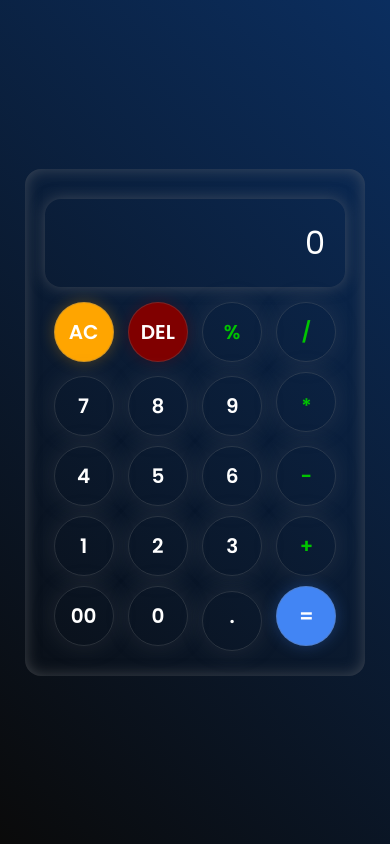
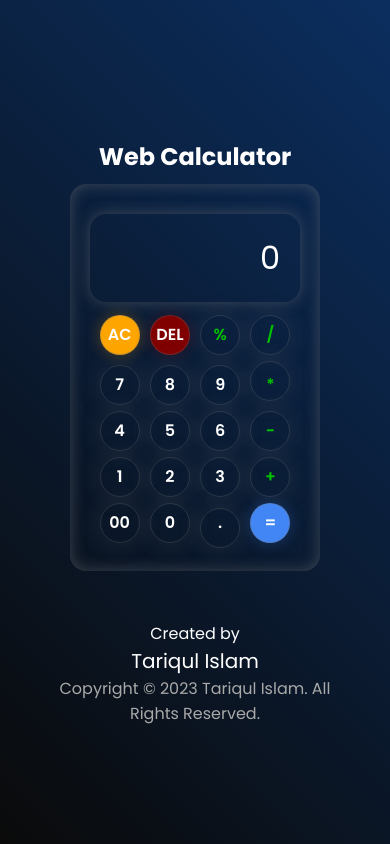
Before and after one commit to abrartariqulislam/Calculator, a plain HTML site: page index.html in a window 390 px wide. Drawn offline with Linux system fonts and the light colour scheme.

Commit message:
responsive calculator

```diff
--- a/index.html
+++ b/index.html
@@ -1,15 +1,17 @@
 <!DOCTYPE html>
 <html lang="en">
   <head>
-    <meta charset="UTF-8">
-    <meta name="viewport" content="width=device-width, initial-scale=1.0">
+    <meta charset="UTF-8" />
+    <meta name="viewport" content="width=device-width, initial-scale=1.0" />
     <title>Calculator</title>
-    <link rel="stylesheet" href="style.css">
+    <link rel="stylesheet" href="style.css" />
     <script src="app.js" defer></script>
   </head>
   <body>
     <main>
-        <input type="text" placeholder="0">
+      <h1>Web Calculator</h1>
+      <div class="calculator">
+        <input type="text" placeholder="0" />
         <div>
           <button class="ac">AC</button>
           <button class="del">DEL</button>
@@ -40,6 +42,9 @@
           <button class="dot">.</button>
           <button class="equal">=</button>
         </div>
+      </div>
+      <p>Created by <span>Tariqul Islam</span></p>
+      <span>Copyright © 2023 Tariqul Islam. All Rights Reserved.</span>
     </main>
   </body>
 </html>
--- a/style.css
+++ b/style.css
@@ -1,29 +1,36 @@
-@import url('https://fonts.googleapis.com/css2?family=Poppins:ital,wght@0,100;0,200;0,300;0,400;0,500;0,600;0,700;0,800;0,900;1,100;1,200;1,300;1,400;1,500;1,600;1,700;1,800&display=swap');
-*{
+@import url("https://fonts.googleapis.com/css2?family=Poppins:ital,wght@0,100;0,200;0,300;0,400;0,500;0,600;0,700;0,800;0,900;1,100;1,200;1,300;1,400;1,500;1,600;1,700;1,800&display=swap");
+* {
   margin: 0;
   padding: 0;
   box-sizing: border-box;
-    font-family: 'Poppins', sans-serif;
+  font-family: "Poppins", sans-serif;
 }
-body{
-    height: 100vh;
+body {
+  background: linear-gradient(45deg, #0a0a0a, #0b2e5f);
+}
+main {
+  min-height: 100vh;
   display: flex;
   align-items: center;
   justify-content: center;
-    background: linear-gradient(45deg, #0a0a0a,#0b2e5f);
-
+  flex-direction: column;
 }
-main{
+h1 {
+    color: #fff;
+    font-size: 42px;
+    margin:20px 0 30px 0;
+  }
+.calculator {
   padding: 20px;
   border-radius: 16px;
-box-shadow:inset 0px 0px 15px rgba(113, 115, 119, 0.5) ;
+  box-shadow: inset 0px 0px 15px rgba(113, 115, 119, 0.5);
   display: flex;
   flex-direction: column;
   align-items: center;
   justify-content: center;
   width: 340px;
 }
-input{
+input {
   width: 100%;
   padding: 20px;
   margin: 10px;
@@ -31,18 +38,18 @@ text-align: right;
   font-size: 32px;
   background: unset;
   border: unset;
-box-shadow: 0px 0px 15px rgba(113, 115, 119, 0.5)  ;
+  box-shadow: 0px 0px 15px rgba(113, 115, 119, 0.5);
   border-radius: 16px;
   color: #fff;
   cursor: pointer;
 }
-input::placeholder{
+input::placeholder {
   color: #fff;
 }
-input:focus{
+input:focus {
   outline: unset;
 }
-button{
+button {
   height: 60px;
   width: 60px;
   margin: 5px;
@@ -51,28 +58,73 @@ button{
   border: 1px solid rgba(113, 115, 119, 0.3);
   color: #fff;
   font-size: 20px;
-    box-shadow: 0px 0px 25px rgba(113, 115, 119, 0.2) ;
+  box-shadow: 0px 0px 25px rgba(113, 115, 119, 0.2);
   font-weight: 600;
   cursor: pointer;
 }
-.dot{
+.dot {
   padding-bottom: 10px;
 }
-.into{
+.into {
   padding-top: 8px;
 }
-.equal{
-    background-color: #4285F4;
+.equal {
+  background-color: #4285f4;
   box-shadow: 0px 0px 15px #4286f44b;
 }
-.ac{
+.ac {
   background: orange;
   box-shadow: 0px 0px 15px #ffa6004b;
 }
-.del{
+.del {
   background: maroon;
   box-shadow: 0px 0px 15px #8000004b;
 }
-.symbol{
+.symbol {
   color: #00c400;
 }
+p {
+  color: #fff;
+  font-size: 24px;
+  margin-top: 50px;
+}
+p span{
+    color: #fff;
+}
+span{
+    color: darkgray;
+    margin-bottom: 50px;
+}
+@media (max-width:400px) {
+    h1{
+        font-size: 24px;
+        margin-bottom: 10px;
+    }
+    .calculator{
+        width: 250px;
+    }
+    button{
+        height: 40px;
+        width: 40px;
+        font-size: 16px;
+        margin: 3px;
+    }
+    p{
+        width: 250px;
+       display: flex;
+       align-items: center;
+       justify-content: center;
+       flex-direction: column;
+        text-align: center;
+        font-size: 16px;
+    }
+    p span{
+        color: #fff;
+        font-size: 20px;
+    }
+    span{
+        max-width:300px;
+        text-align: center;
+        margin: 0 auto;
+    }
+}
```
Lines whose indentation alone changed are shown as unchanged.
